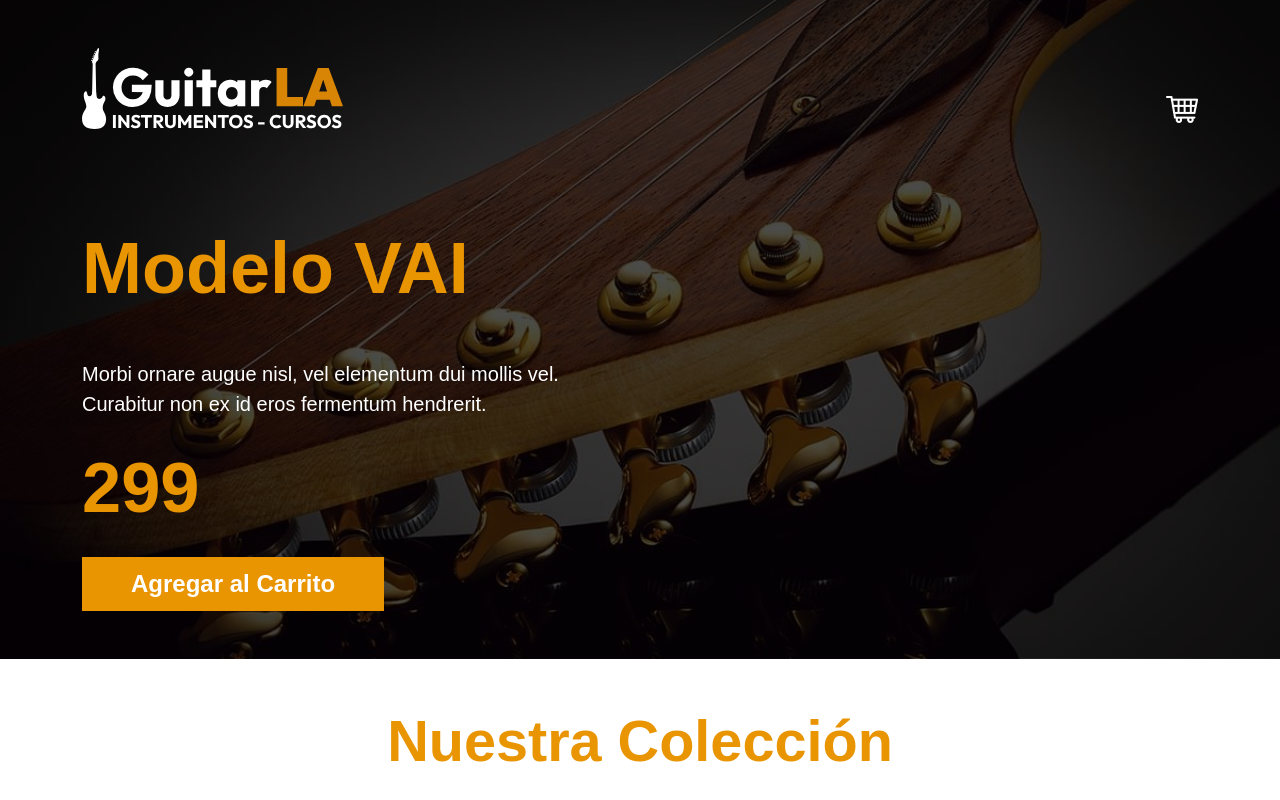
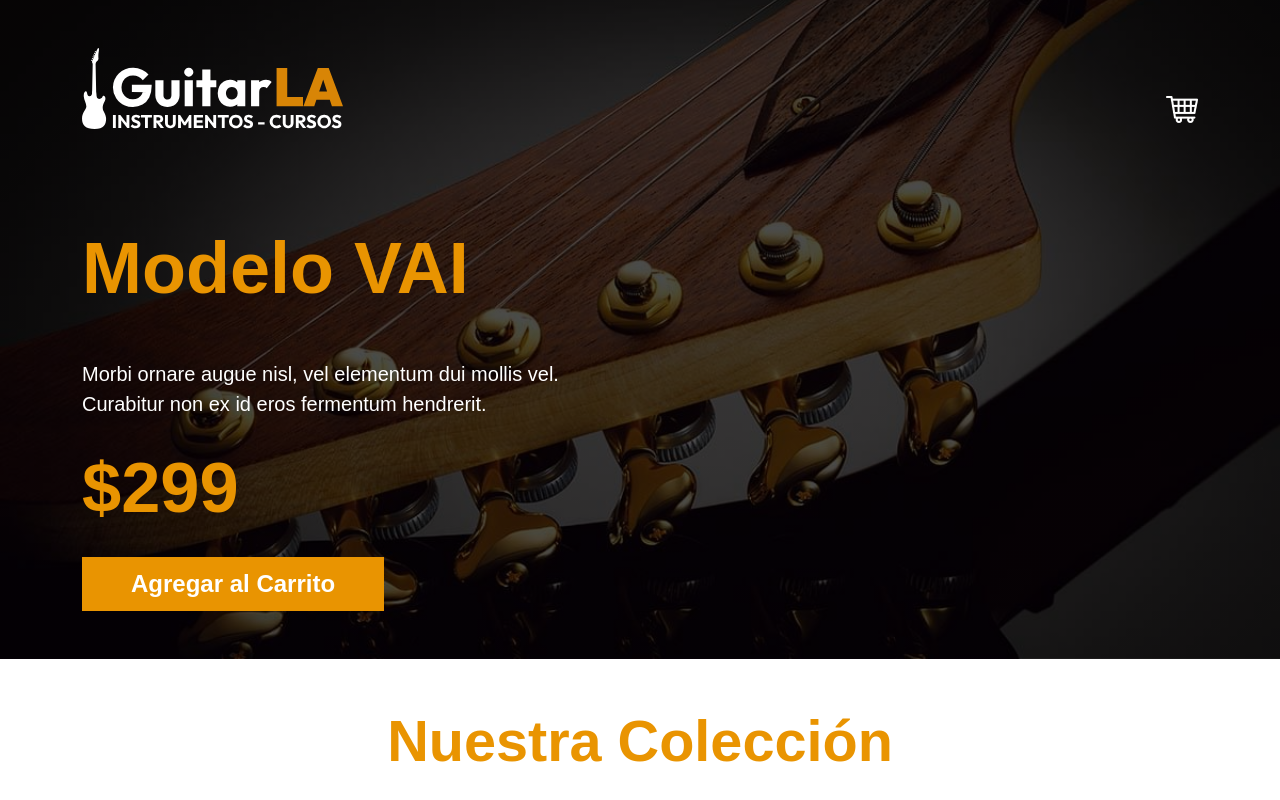
Before and after one commit to jlcarrascof/guitar-vue3, a Vue app: page / in a window 1280 px wide. Shown: the top 800 px of the page. Built offline with nearby package versions, Linux system fonts and the light colour scheme; the HTML template or start-up script is replaced by a standard one.

Commit message:
feat: update total price display to use computed property and format guitar price

```diff
--- a/src/components/Header.vue
+++ b/src/components/Header.vue
@@ -93,7 +93,7 @@
                                     </tbody>
                                 </table>
 
-                                <p class="text-end">Total pagar: <span class="fw-bold">$899</span></p>
+                                <p class="text-end">Total pagar: <span class="fw-bold">${{ totalToPay }}</span></p>
                                 <button class="btn btn-dark w-100 mt-3 p-2">Vaciar Carrito</button>
                             </div>
                         </div>
@@ -105,7 +105,7 @@
                 <div class="col-md-6 text-center text-md-start pt-5">
                     <h1 class="display-2 fw-bold">Modelo {{ guitar.nombre }}</h1>
                     <p class="mt-5 fs-5 text-white">{{ guitar.descripcion }}</p>
-                    <p class="text-primary fs-1 fw-black">{{ guitar.precio }}</p>
+                    <p class="text-primary fs-1 fw-black">${{ guitar.precio }}</p>
                     <button
                         type="button"
                         class="btn fs-4 bg-primary text-white py-2 px-5"
```
